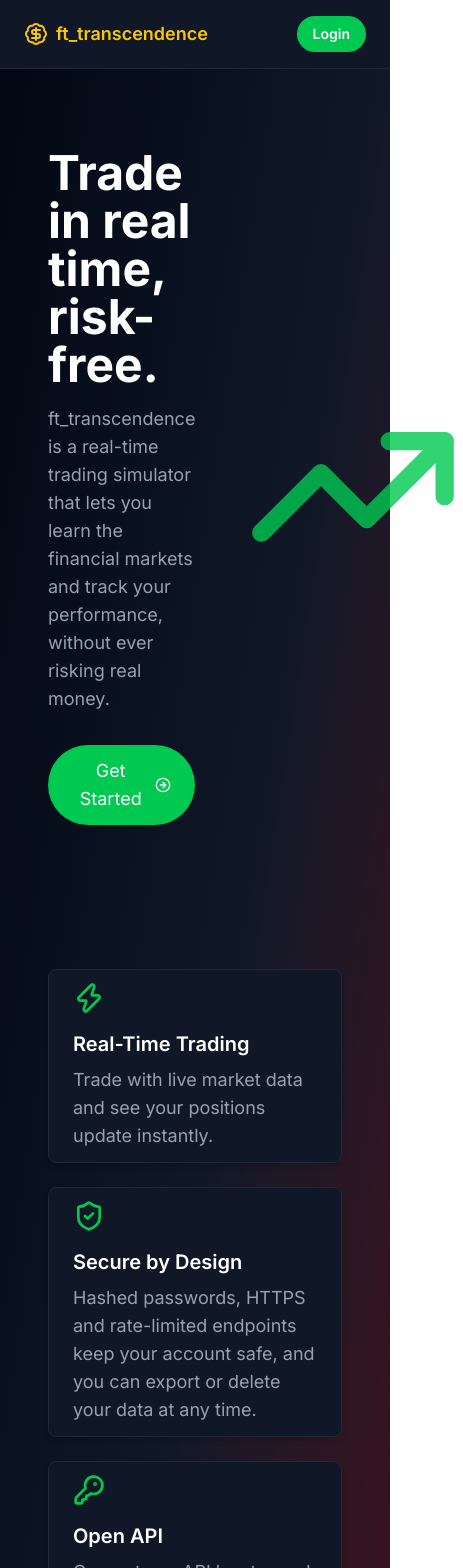
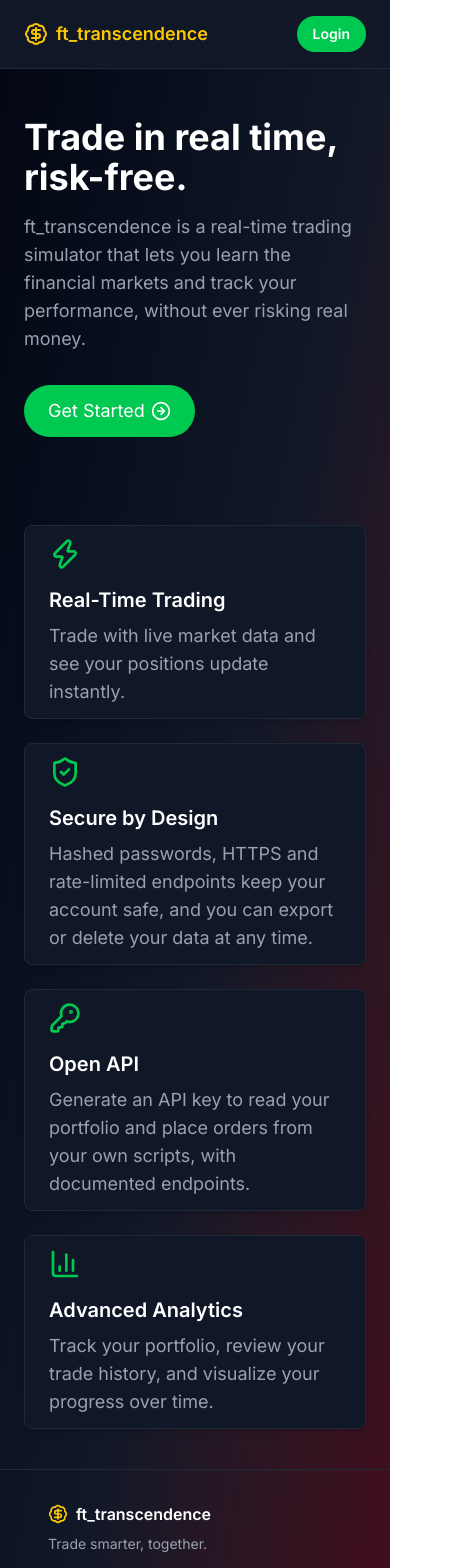
Before and after one commit to Frogus-ex/ft_transcendence, a React (Vite) app in the folder frontend/: page / in a window 390 px wide. Shown: the top 1568 px of the page, 463 px wide, since content can reach past the window. Built offline with nearby package versions, Linux system fonts and the light colour scheme; no server answers.

Commit message:
fix(home): make the home page responsive on mobile

```diff
--- a/frontend/src/pages/HomePage.tsx
+++ b/frontend/src/pages/HomePage.tsx
@@ -19,9 +19,9 @@ function HomePage() {
   return (
     <main className="flex-1 flex flex-col">
       <div className="flex-1">
-        <section className="flex items-center justify-between px-12 py-20 gap-12">
+        <section className="flex flex-col md:flex-row items-center justify-between px-6 md:px-12 py-12 md:py-20 gap-8 md:gap-12">
           <div className="max-w-xl">
-            <h1 className="text-5xl font-bold text-white mb-4">
+            <h1 className="text-4xl md:text-5xl font-bold text-white mb-4">
               <span className="block">Trade in real time,</span>
               <span className="block">risk-free.</span>
             </h1>
@@ -50,11 +50,11 @@ function HomePage() {
               </Button>
             )}
           </div>
-          <div className="flex-shrink-0">
+          <div className="hidden md:block flex-shrink-0">
             <TrendingUp size={220} className="text-green-500 opacity-80" />
           </div>
         </section>
-        <section className="grid grid-cols-1 md:grid-cols-2 gap-6 px-12 py-16">
+        <section className="grid grid-cols-1 md:grid-cols-2 gap-6 px-6 md:px-12 py-10 md:py-16">
           <Card padding="large">
             <Zap size={32} className="text-green-500 mb-4" />
             <h3 className="text-xl font-semibold text-white mb-2">
```
